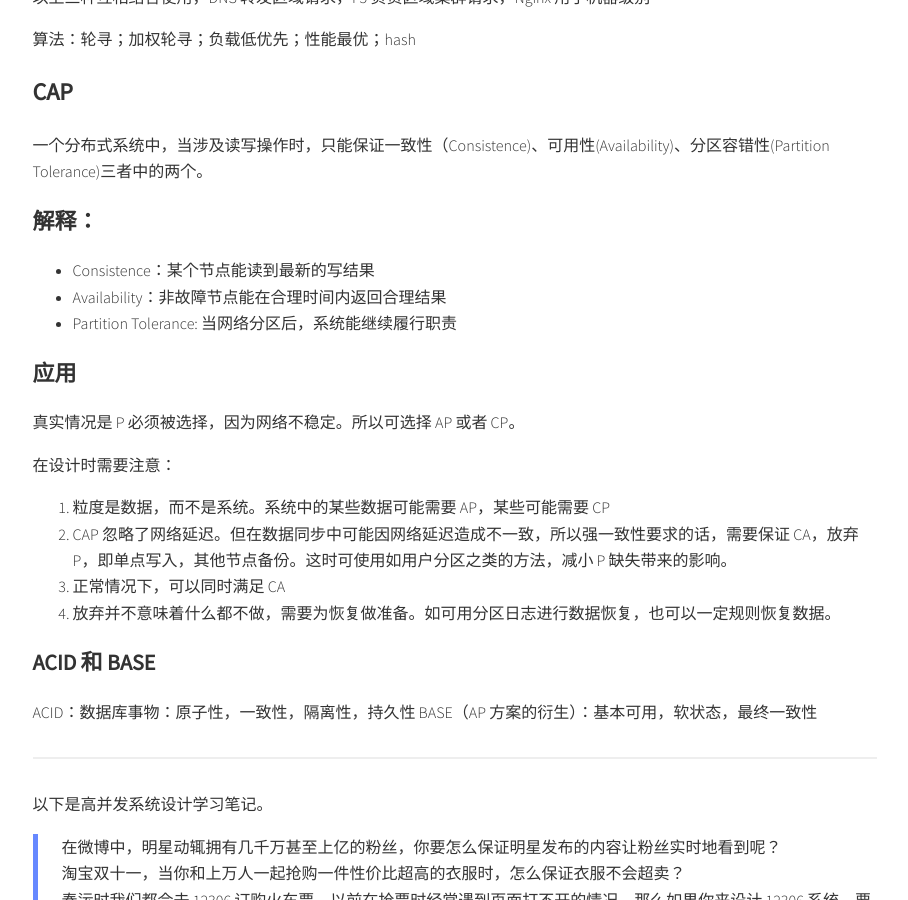
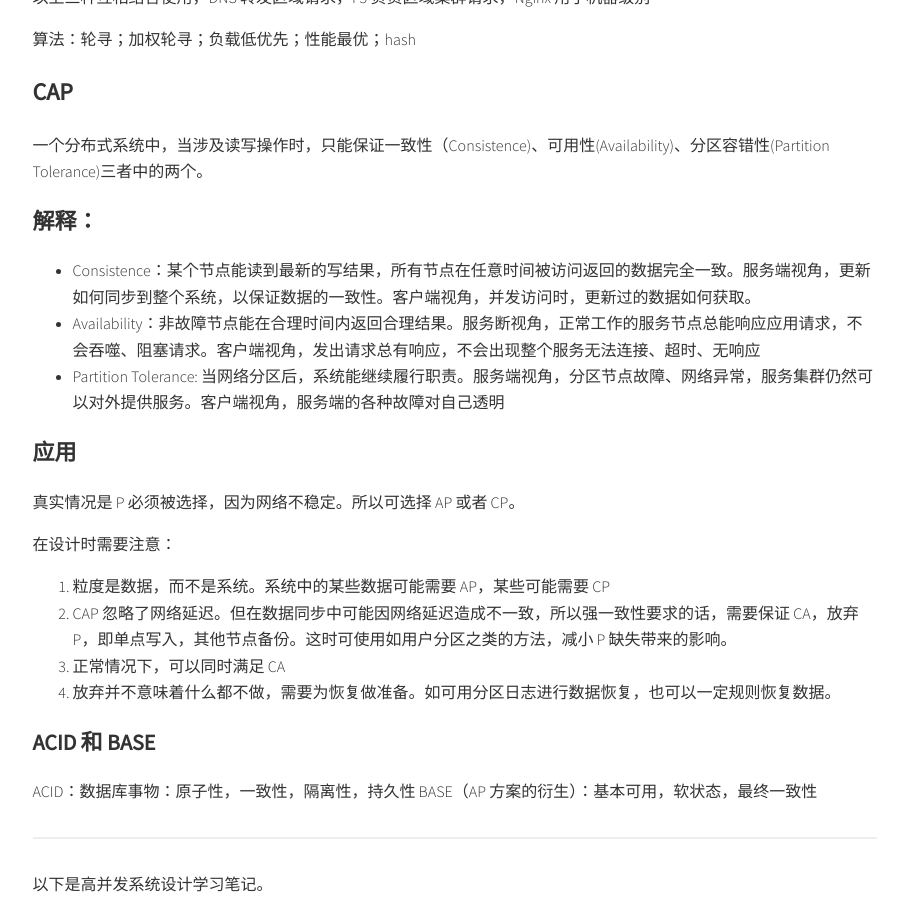
Before and after one commit to summer00/summer00.github.io, a Jekyll site: the page built from _posts/2019-12-20-stracture-note.md, in a window 1280 px wide and 900 px high, scrolled down 8430 px. Shown: the whole window, without its empty margins (185-1093 px from the left). Built offline with Jekyll 4.4.1, drawn with Linux system fonts in a browser that asks for light colours; comment, search, counter and statistics services are not loaded.

Commit message:
update 2021-10-23

```diff
--- a/_posts/2019-12-20-stracture-note.md
+++ b/_posts/2019-12-20-stracture-note.md
@@ -328,9 +328,9 @@ CDN 就是将静态的资源分发到位于多个地理位置机房中的服务
 
 ## 解释：
 
-- Consistence：某个节点能读到最新的写结果
-- Availability：非故障节点能在合理时间内返回合理结果
-- Partition Tolerance: 当网络分区后，系统能继续履行职责
+- Consistence：某个节点能读到最新的写结果，所有节点在任意时间被访问返回的数据完全一致。服务端视角，更新如何同步到整个系统，以保证数据的一致性。客户端视角，并发访问时，更新过的数据如何获取。
+- Availability：非故障节点能在合理时间内返回合理结果。服务断视角，正常工作的服务节点总能响应应用请求，不会吞噬、阻塞请求。客户端视角，发出请求总有响应，不会出现整个服务无法连接、超时、无响应
+- Partition Tolerance: 当网络分区后，系统能继续履行职责。服务端视角，分区节点故障、网络异常，服务集群仍然可以对外提供服务。客户端视角，服务端的各种故障对自己透明
 
 ## 应用
 
```
